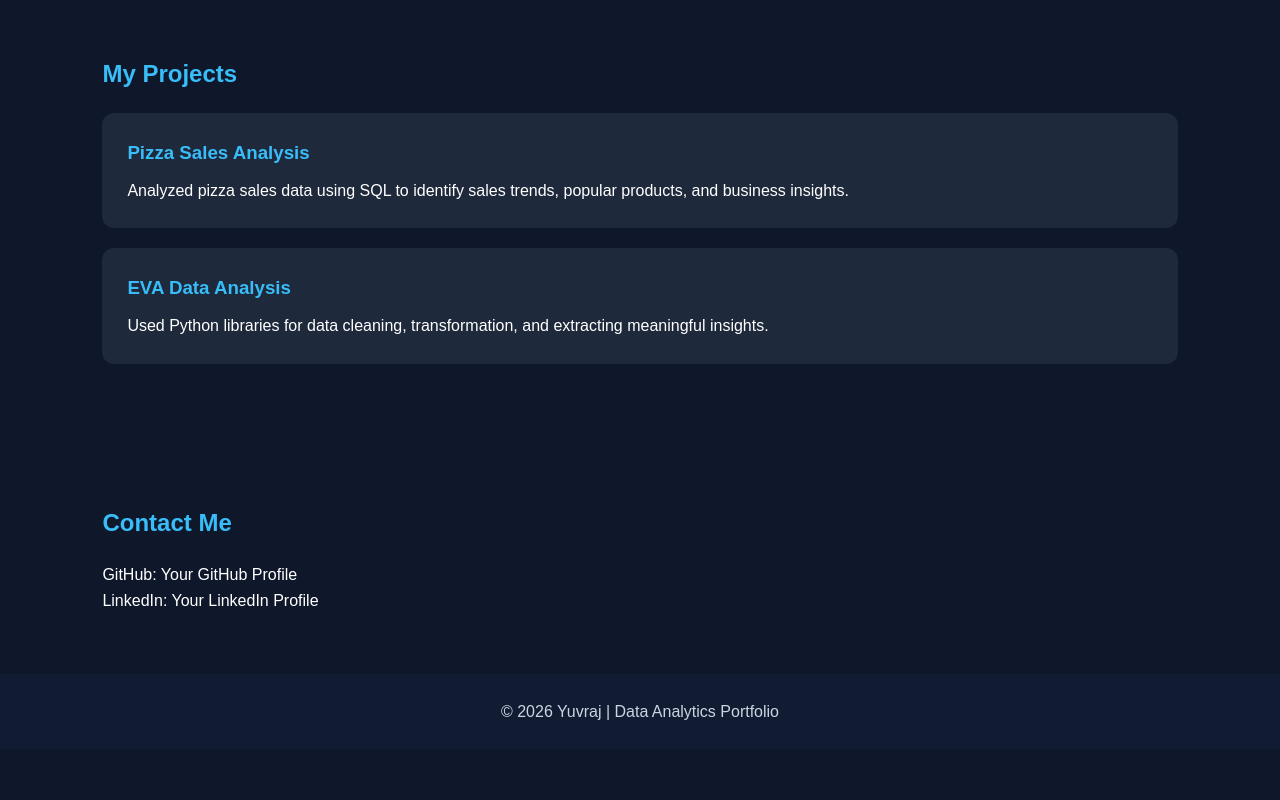
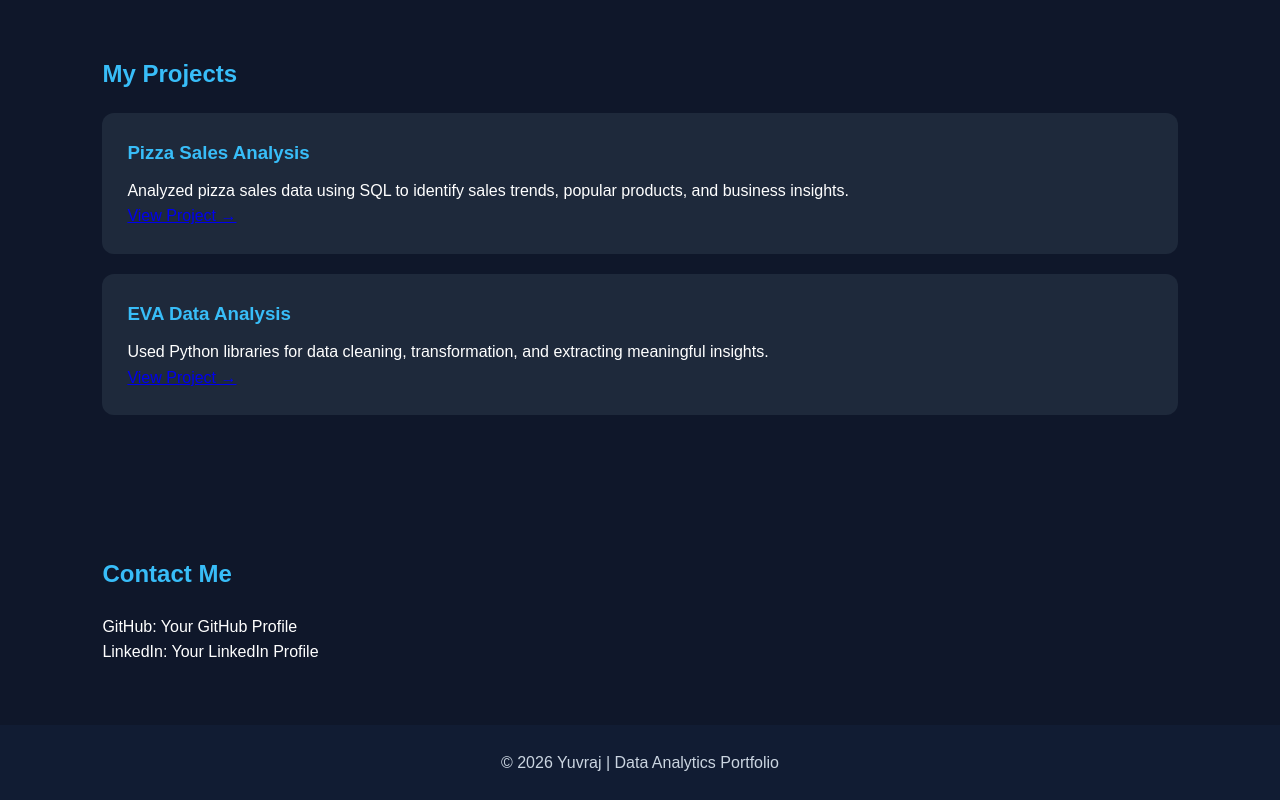
Before and after one commit to Yuvrajnegi813/yuvrajnegi813.github.io, a plain HTML site: page index.html in a window 1280 px wide. Shown: the part 948-1748 px from the top of the page. Before the commit the page ends 1697 px from the top, so only its background shows below. Drawn offline with Linux system fonts and the light colour scheme.

Commit message:
Update projects section in index.html

```diff
--- a/index.html
+++ b/index.html
@@ -71,6 +71,7 @@
 
     </section>
 
+
 <!-- Projects Section -->
 <section id="projects">
 
@@ -83,6 +84,11 @@
             Analyzed pizza sales data using SQL to identify
             sales trends, popular products, and business insights.
         </p>
+
+        <a href="https://github.com/Yuvrajnegi813/Pizza-Sales-Data-Analysis"
+           target="_blank">
+            View Project →
+        </a>
     </div>
 
     <div class="project-card">
@@ -92,6 +98,11 @@
             Used Python libraries for data cleaning,
             transformation, and extracting meaningful insights.
         </p>
+
+        <a href="https://github.com/Yuvrajnegi813/EVA-Python-Data-Analysis"
+           target="_blank">
+            View Project →
+        </a>
     </div>
 
 </section>
```
Lines whose indentation alone changed are shown as unchanged.
